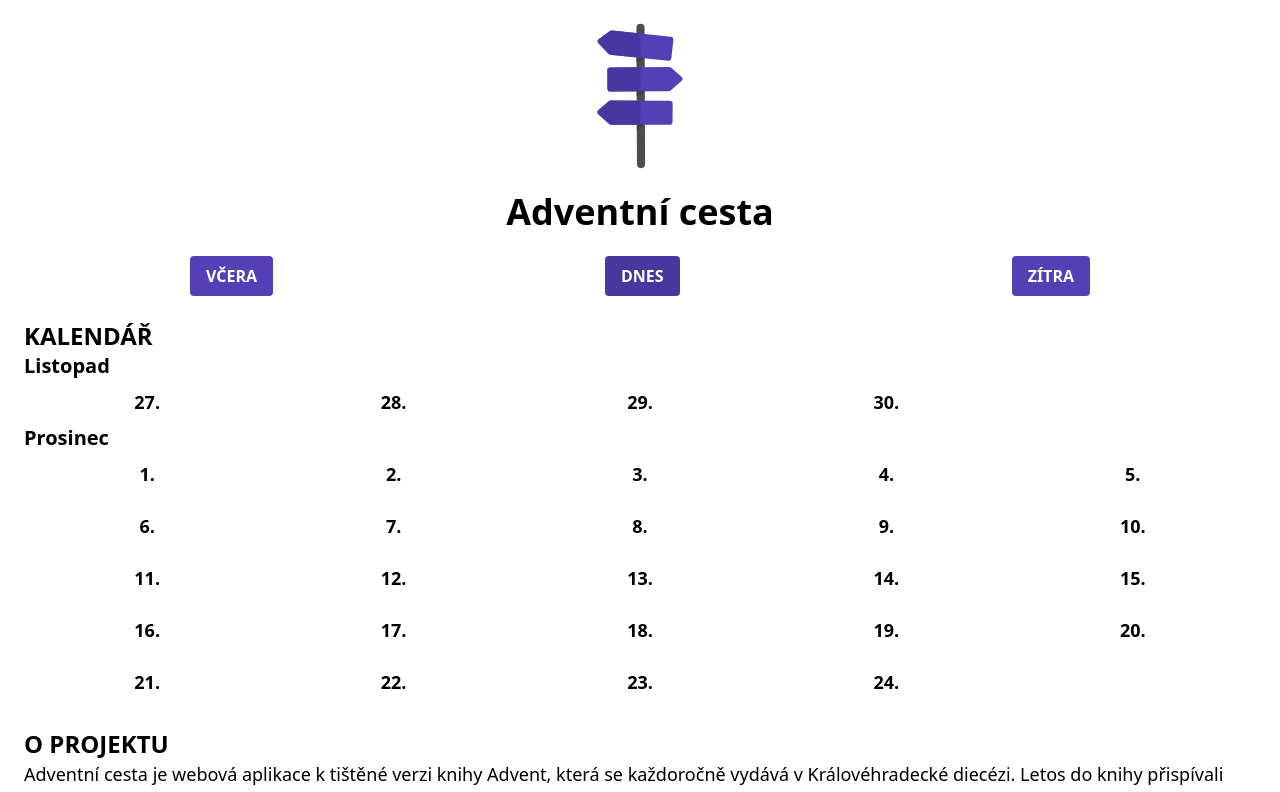
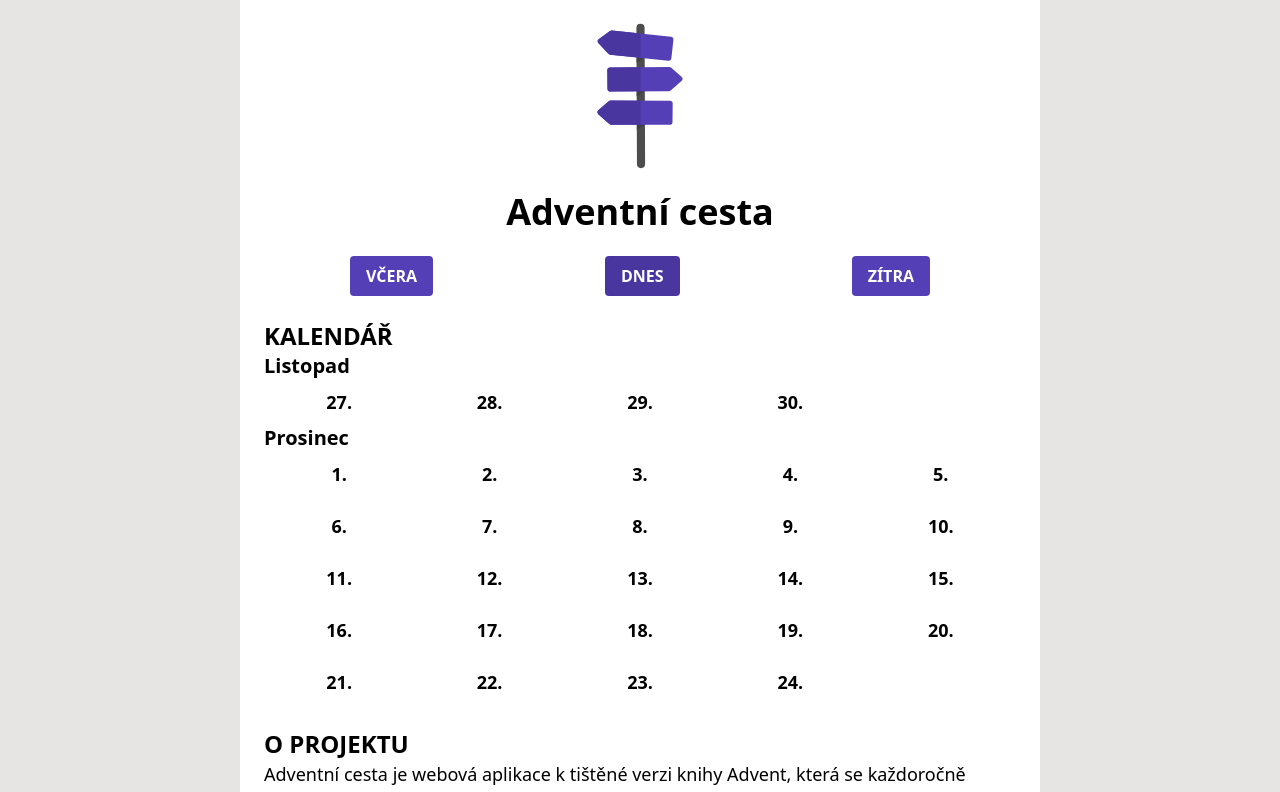
Before and after one commit to petrkucerak/adventnicesta, a Next.js app: page / in a window 1280 px wide. Shown: the top 792 px of the page. Built offline with nearby package versions, Linux system fonts and the light colour scheme.

Commit message:
Style for PC

```diff
--- a/components/layout.js
+++ b/components/layout.js
@@ -5,7 +5,7 @@ export default function Layout({ children }) {
   return (
     <>
       <Meta />
-      <div className="min-h-screen flex flex-col justify-between">
+      <div className="min-h-screen flex flex-col justify-between max-w-[800px] bg-white dark:bg-black">
         <main>{children}</main>
         <Footer />
       </div>
--- a/pages/_document.js
+++ b/pages/_document.js
@@ -5,7 +5,7 @@ export default class MyDocument extends Document {
     return (
       <Html lang="cs">
         <Head />
-        <body className="dark:bg-black dark:text-white">
+        <body className="dark:bg-black dark:text-white bg-stone-200 flex flex-row justify-center shadow-xl">
           <Main />
           <NextScript />
         </body>
```
